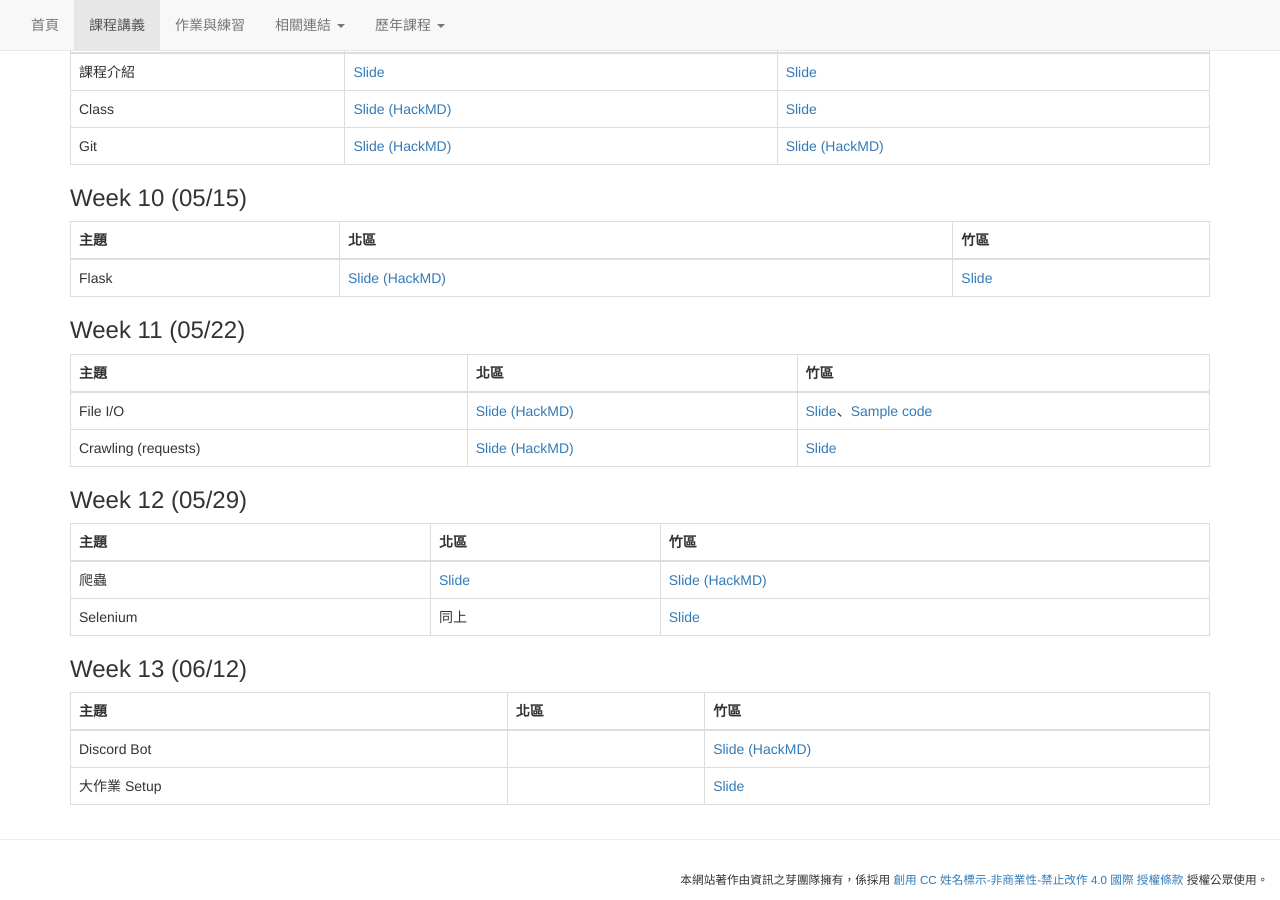
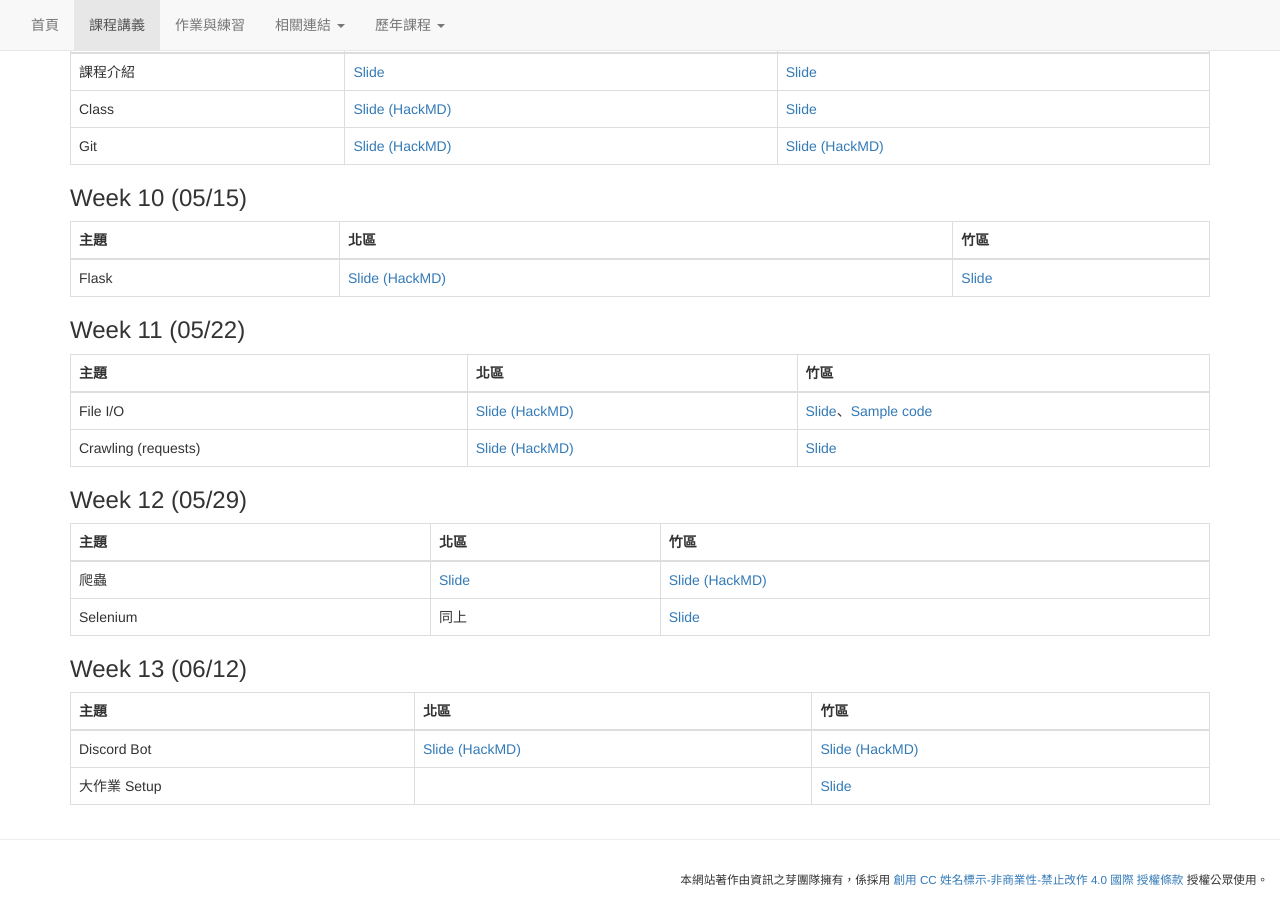
Before and after one commit to tw-csie-sprout/py2022, a Jekyll site: the page built from slides.md, in a window 1280 px wide and 900 px high, scrolled down 1589 px. Built offline with Jekyll 4.4.1, drawn with Linux system fonts in a browser that asks for light colours.

Commit message:
Update slides.md

```diff
--- a/slides.md
+++ b/slides.md
@@ -105,5 +105,5 @@ title: "課程講義"
 {: .table .table-bordered}
 | 主題 | 北區 | 竹區 |
 | --- | --- | --- |
-| Discord Bot |  | [Slide (HackMD)](https://hackmd.io/@Sean64/dc-bot) |
+| Discord Bot | [Slide (HackMD)](https://hackmd.io/@Ev0n9YKlTzCKhedHrgZ2zw/Sy9ux3b_9#/) | [Slide (HackMD)](https://hackmd.io/@Sean64/dc-bot) |
 | 大作業 Setup |  | [Slide](https://drive.google.com/file/d/1gUcUSxjU9emANvrK3EoCeyWHVHojHTTA/view) |
```
